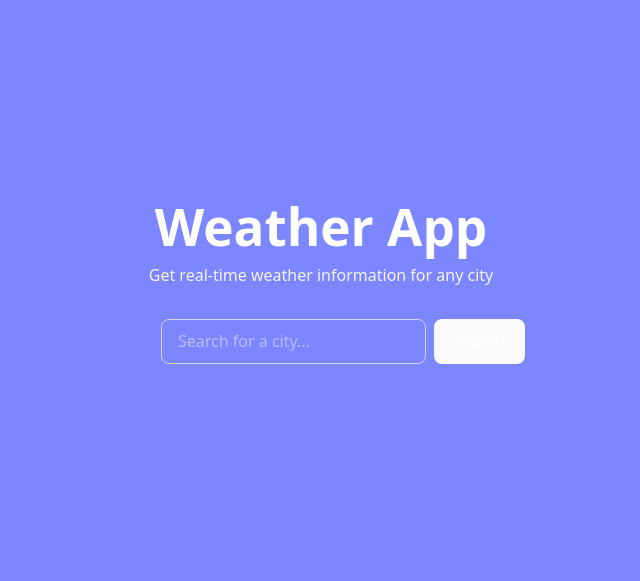
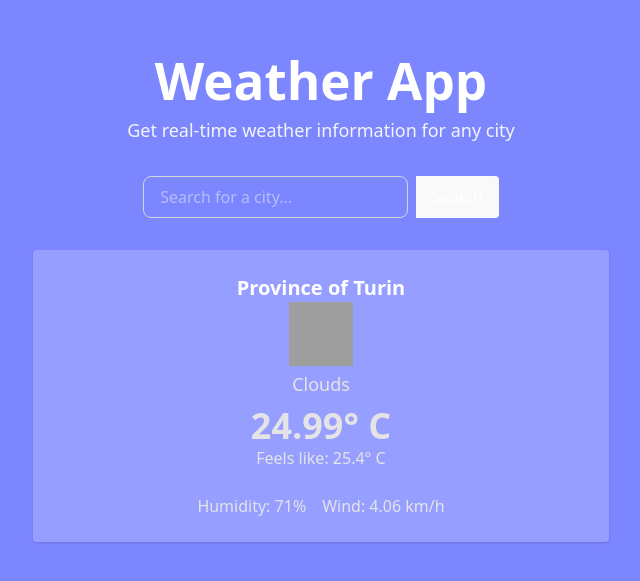
Before and after one commit to artem-tarasenko/weather-app, a React (Vite) app in the folder webapp/: page / in a window 1280 px wide. Shown: the part 119-700 px from the top of the page, without its empty margins (319-959 px from the left). Built offline with nearby package versions, Linux system fonts and the light colour scheme; grey boxes are pictures that could not be loaded.

Commit message:
feat: add basic weather component
- update weather data schema
- change units in weather mock data
- minor improvements in style break points

```diff
--- a/webapp/src/App.tsx
+++ b/webapp/src/App.tsx
@@ -1,13 +1,52 @@
 import Search from './components/Search';
+import { currentWeather } from './msw/mockData';
+import { X } from 'lucide-react';
 
 export default function App() {
+    const weatherData = currentWeather;
+
     return (
         <main className="weather-app min-h-screen flex flex-col items-center justify-center bg-indigo-400 p-4 w-full">
-            <div className="app-header text-center mb-8 pt-8">
-                <h1 className="app-title text-4xl md:text-5xl font-bold text-white mb-2">Weather App</h1>
-                <p className="app-subtitle text-gray-100 ">Get real-time weather information for any city</p>
+            <div className="container w-full max-w-xs sm:max-w-xl">
+                <header className="app-header text-center mb-8 pt-8 w-full">
+                    <h1 className="app-title text-4xl sm:text-5xl font-bold text-white mb-2">Weather App</h1>
+                    <p className="app-subtitle text-gray-100 text-sm sm:text-lg">
+                        Get real-time weather information for any city
+                    </p>
+                </header>
+                <Search />
+                <section className="weather-main-card flex justify-center flex-col bg-white/20 rounded shadow p-6 w-full text-center">
+                    <div className="weather-location-row flex justify-center">
+                        <h2 className="weather-location text-white text-xl font-semibold">{weatherData.name}</h2>
+                    </div>
+                    <div className="weather-condition-row flex flex-col items-center mb-2">
+                        <img
+                            src={`https://openweathermap.org/img/wn/${weatherData.weather[0].icon}@2x.png`}
+                            alt={weatherData.weather[0].main}
+                            className="weather-icon w-16 h-16 mb-1"
+                        />
+                        <p className="weather-condition text-zinc-200 text-lg" aria-label="Condition">
+                            {weatherData.weather[0].main}
+                        </p>
+                    </div>
+                    <div className="weather-temp-row flex flex-col items-center mb-2">
+                        <p className="weather-temp text-zinc-200 text-4xl font-bold" aria-label="Temperature">
+                            {weatherData.main.temp}&deg; C
+                        </p>
+                        <p className="weather-feelslike text-zinc-200 text-base" aria-label="Feels like">
+                            Feels like: {weatherData.main.feels_like}&deg; C
+                        </p>
+                    </div>
+                    <div className="weather-humidity-row flex flex-wrap justify-center mt-4 w-full max-w-[964px] mx-auto gap-4">
+                        <p className="weather-humidity text-zinc-200 text-base" aria-label="Humidity">
+                            Humidity: {weatherData.main.humidity}%
+                        </p>
+                        <p className="weather-wind text-zinc-200 text-base" aria-label="Wind">
+                            Wind: {weatherData.wind.speed} km/h
+                        </p>
+                    </div>
+                </section>
             </div>
-            <Search />
         </main>
     );
 }
--- a/webapp/src/components/Search.tsx
+++ b/webapp/src/components/Search.tsx
@@ -1,9 +1,16 @@
 type SearchProps = {};
 
 export default function Search(props: SearchProps) {
+    const {} = props;
+
     return (
-        <div aria-labelledby="weather-search-label" className="weather-search-container w-full max-w-xs mb-8 relative">
-            <form className="weather-search flex" onSubmit={() => null} role="search" aria-label="Search for a city">
+        <div aria-labelledby="weather-search-label" className="weather-search-container w-full mb-8 relative">
+            <form
+                className="weather-search flex w-full justify-center"
+                onSubmit={() => null}
+                role="search"
+                aria-label="Search for a city"
+            >
                 <input
                     id="weather-search-input"
                     className="weather-search-input border border-gray-300 rounded-lg px-4 py-2 focus:outline-none text-zinc-100"
--- a/webapp/src/index.css
+++ b/webapp/src/index.css
@@ -42,19 +42,10 @@ h1 {
 }
 
 button {
-    border-radius: 8px;
-    border: 1px solid transparent;
-    padding: 0.6em 1.2em;
-    font-size: 1em;
-    font-weight: 500;
     font-family: inherit;
-    background-color: #1a1a1a;
     cursor: pointer;
-    transition: border-color 0.25s;
 }
-button:hover {
-    border-color: #646cff;
-}
+
 button:focus,
 button:focus-visible {
     outline: 4px auto -webkit-focus-ring-color;
--- a/webapp/src/msw/mockData.ts
+++ b/webapp/src/msw/mockData.ts
@@ -7,42 +7,39 @@ export const currentWeather: ICurrentWeather = {
     },
     weather: [
         {
-            id: 501,
-            main: 'Rain',
-            description: 'moderate rain',
-            icon: '10d',
+            id: 801,
+            main: 'Clouds',
+            description: 'few clouds',
+            icon: '02d',
         },
     ],
     base: 'stations',
     main: {
-        temp: 284.2,
-        feels_like: 282.93,
-        temp_min: 283.06,
-        temp_max: 286.82,
-        pressure: 1021,
-        humidity: 60,
-        sea_level: 1021,
-        grnd_level: 910,
+        temp: 24.99,
+        feels_like: 25.4,
+        temp_min: 22.39,
+        temp_max: 27.45,
+        pressure: 1016,
+        humidity: 71,
+        sea_level: 1016,
+        grnd_level: 908,
     },
     visibility: 10000,
     wind: {
-        speed: 4.09,
-        deg: 121,
-        gust: 3.47,
-    },
-    rain: {
-        '1h': 2.73,
+        speed: 4.06,
+        deg: 300,
+        gust: 3.34,
     },
     clouds: {
-        all: 83,
+        all: 23,
     },
-    dt: 1726660758,
+    dt: 1750877844,
     sys: {
-        type: 1,
-        id: 6736,
+        type: 2,
+        id: 2004011,
         country: 'IT',
-        sunrise: 1726636384,
-        sunset: 1726680975,
+        sunrise: 1750823062,
+        sunset: 1750879310,
     },
     timezone: 7200,
     id: 3165523,
--- a/webapp/src/schemas/index.ts
+++ b/webapp/src/schemas/index.ts
@@ -31,7 +31,7 @@ export const currentWeatherSchema = z
             deg: z.number(),
             gust: z.number(),
         }),
-        rain: z.record(z.string(), z.number()),
+        rain: z.record(z.string(), z.number()).optional(),
         clouds: z.object({
             all: z.number(),
         }),
```
